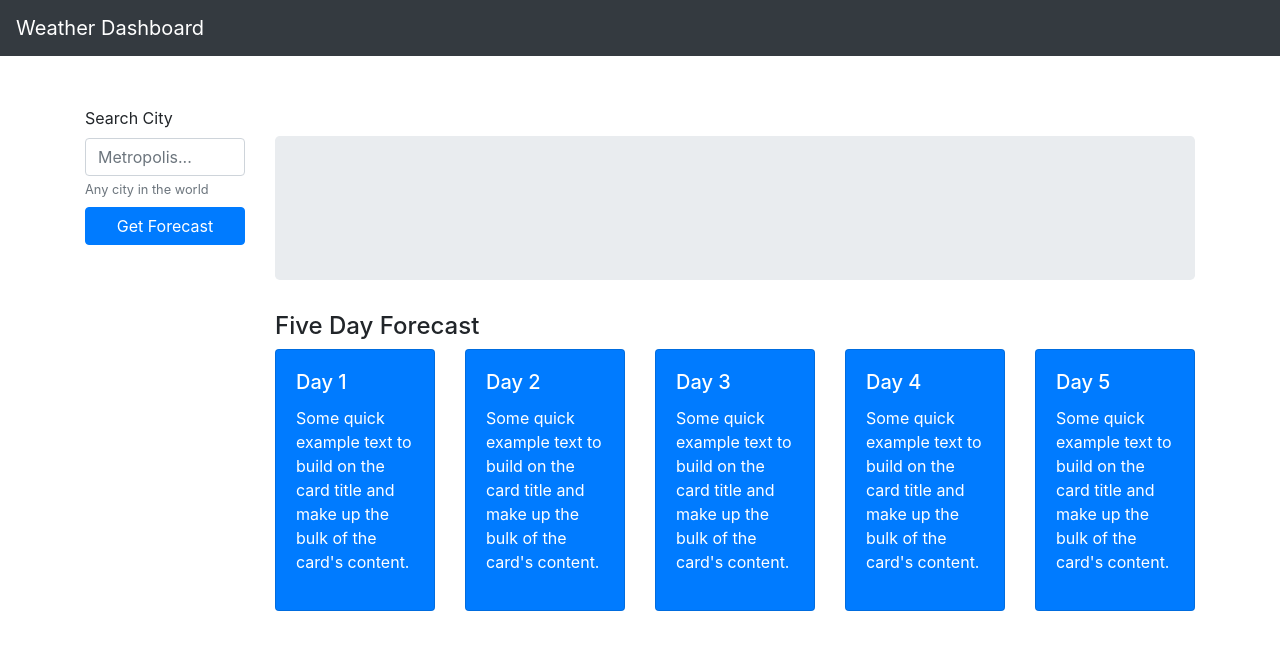
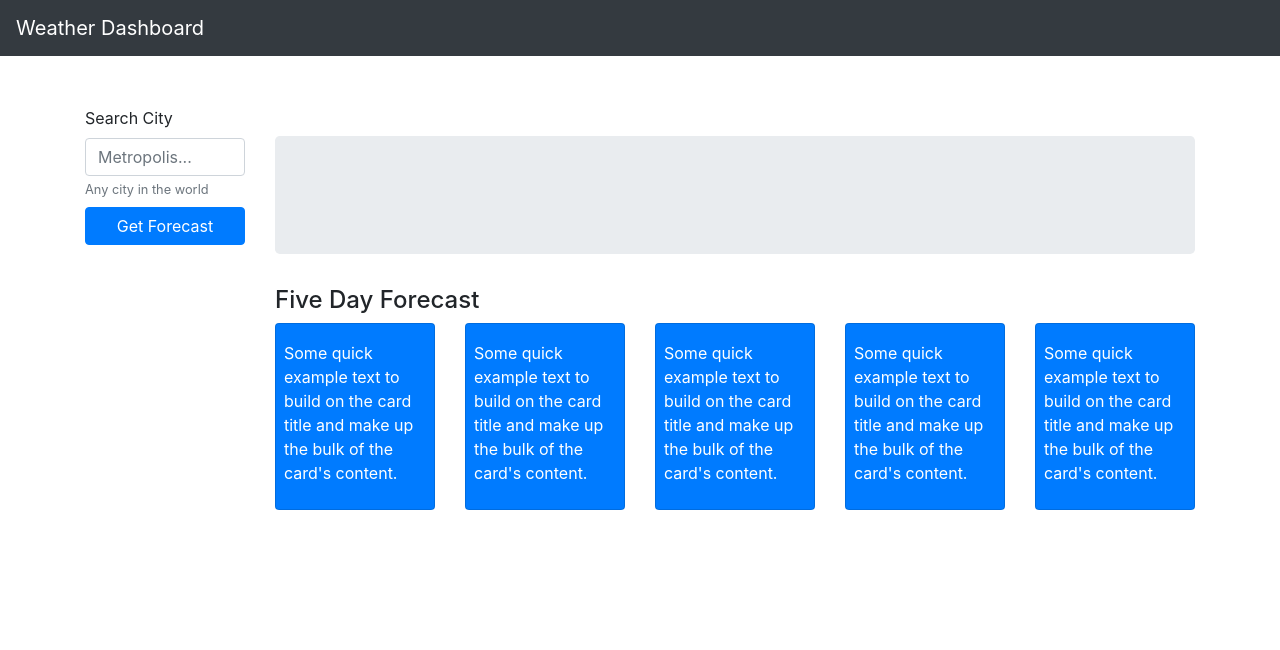
Before and after one commit to scott-gr/weather-forecast-dashboard-gt, a plain HTML site: page index.html in a window 1280 px wide. Drawn offline with nearby package versions, Linux system fonts and the light colour scheme; no server answers.

Commit message:
worked on spacing of elements

```diff
--- a/index.html
+++ b/index.html
@@ -34,13 +34,11 @@
       </div>
       <div class="col-sm-10 results">
         <div class='jumbotron'>
-          <h5 class="display-4" id='today-date'></h4>
+          <h1 class="city-name" id='today-date'></h4>
+          <br>
           <p id = 'temp-today'></p>
-
           <p id = 'hum-today'></p>
-
           <p id = 'winds-today'></p>
-
           <p id = 'uv-today'></p>
         </div>
         <!--today's forecast elements appear here-->
@@ -52,7 +50,7 @@
           <div class="col">
             <div class="card text-white bg-primary mb-3">
               <div class="card-body">
-                <h5 class="card-title day-one">Day 1</h5>
+                <h5 class="card-title" id= "day-one"></h5>
                 <p class="temp-1">Some quick example text to build on the card title and make up the bulk of the
                   card's content.</p>
               </div>
@@ -61,7 +59,7 @@
           <div class="col">
             <div class="card text-white bg-primary mb-3">
               <div class="card-body">
-                <h5 class="card-title day-two">Day 2</h5>
+                <h5 class="card-title" id= "day-two"></h5>
                 <p id="temp-2">Some quick example text to build on the card title and make up the bulk of the
                   card's content.</p>
               </div>
@@ -70,7 +68,7 @@
           <div class="col">
             <div class="card text-white bg-primary mb-3">
               <div class="card-body">
-                <h5 class="card-title day-three">Day 3</h5>
+                <h5 class="card-title" id = "day-three"></h5>
                 <p id="temp-3">Some quick example text to build on the card title and make up the bulk of the
                   card's content.</p>
               </div>
@@ -79,7 +77,7 @@
           <div class="col">
             <div class="card text-white bg-primary mb-3">
               <div class="card-body">
-                <h5 class="card-title day-four">Day 4</h5>
+                <h5 class="card-title" id= "day-four"></h5>
                 <p class="temp-4">Some quick example text to build on the card title and make up the bulk of the
                   card's content.</p>
               </div>
@@ -88,7 +86,7 @@
           <div class="col">
             <div class="card text-white bg-primary mb-3">
               <div class="card-body">
-                <h5 class="card-title day-five">Day 5</h5>
+                <h5 class="card-title" id= 'day-five'></h5>
                 <p class="temp-5">Some quick example text to build on the card title and make up the bulk of the
                   card's content.</p>
               </div>
--- a/style.css
+++ b/style.css
@@ -24,3 +24,14 @@
 #five-day-header {
   margin-left: auto;
 }
+
+.card-body {
+  padding: 3px;
+  padding-top: 0;
+  width: fit-content;
+  margin: 5px;
+}
+
+.jumbotron {
+  padding: 35px;
+}
```
